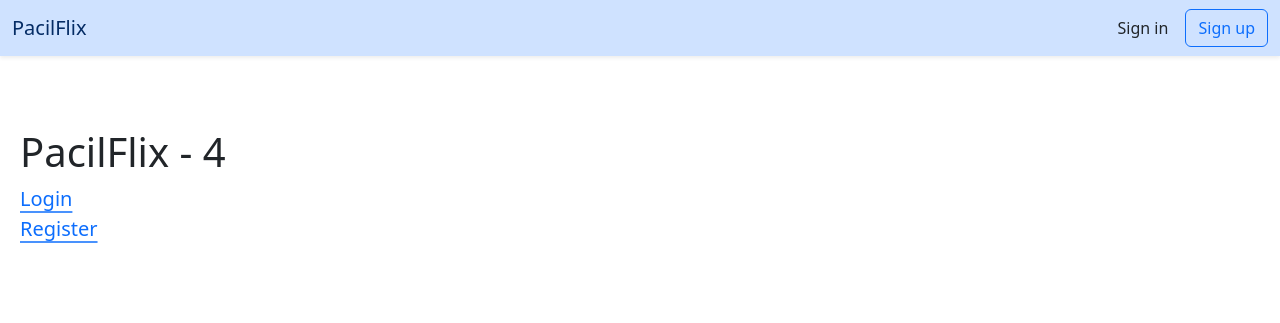
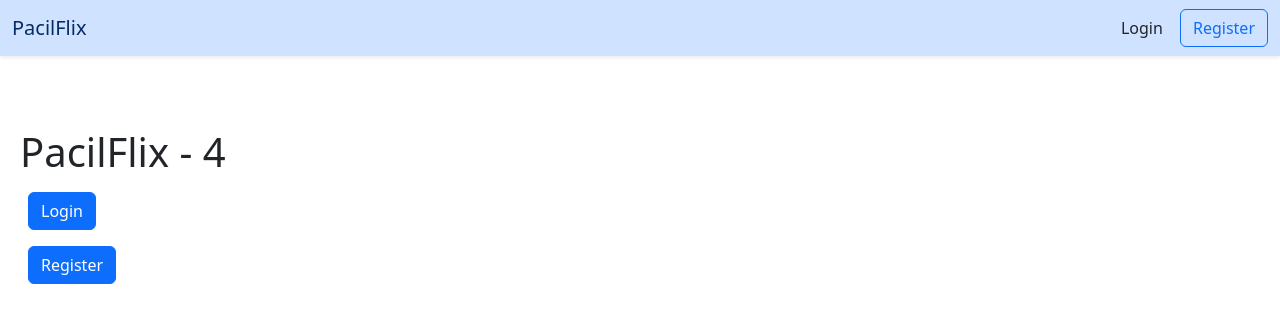
Before and after one commit to mmalkindi/pacilflix, a Django app: template authentication/templates/main.html in a window 1280 px wide. Shown: the top 323 px of the page. Run offline with Django 3.2, Linux system fonts and the light colour scheme; the template is opened without the code that fills it, so the values that code supplies are empty; some libraries are stand-ins or nearby versions.

Commit message:
add missing button

```diff
--- a/authentication/templates/main.html
+++ b/authentication/templates/main.html
@@ -5,9 +5,9 @@
 <section class="hero-section mt-5 mb-5">
     <h1>PacilFlix - 4</h1>
     <p class="lead">
-        <a href="{% url 'authentication:login' %}" class="link-primary link-offset-2 link-underline link-underline-opacity-75"><strong>Login</strong></a>
+        <a class="btn btn-primary m-2" href="{% url 'authentication:login' %}" role="button">Login</a>
         <br/>
-        <a href="{% url 'authentication:register' %}" class="link-primary link-offset-2 link-underline link-underline-opacity-75"><strong>Register</strong></a>
+        <a class="btn btn-primary m-2" href="{% url 'authentication:register' %}" role="button">Register</a>
     </p>
 </section>
 {% endblock content %}
--- a/templates/navbar.html
+++ b/templates/navbar.html
@@ -14,11 +14,10 @@
 
         <div class="collapse navbar-collapse" id="navbarContent">
             <ul class="navbar-nav me-auto mb-2 mb-md-0" id="navbarOptions">
-                {% if request.user.is_authenticated and request.user.librarian %}
+                {% if request.user.is_authenticated %}
                 <li class="nav-item">
                     <a class="nav-link" aria-current="page" href="{% url 'download:show_main' %}">Download</a>
                 </li>
-                {% elif request.user.is_authenticated %}
                 <li class="nav-item">
                     <a class="nav-link" aria-current="page" href="{% url 'favorite:show_main' %}">Favorites</a>
                 </li>
@@ -52,8 +51,8 @@
                         </ul>
                     </div>
                 {% else %}
-                    <a class="btn" href="{% url 'authentication:login' %}" role="button">Sign in</a>
-                    <a class="btn btn-outline-primary" href="{% url 'authentication:register' %}" role="button">Sign up</a>
+                    <a class="btn" href="{% url 'authentication:login' %}" role="button">Login</a>
+                    <a class="btn btn-outline-primary" href="{% url 'authentication:register' %}" role="button">Register</a>
                 {% endif %}
             </div>
         </div>
```
